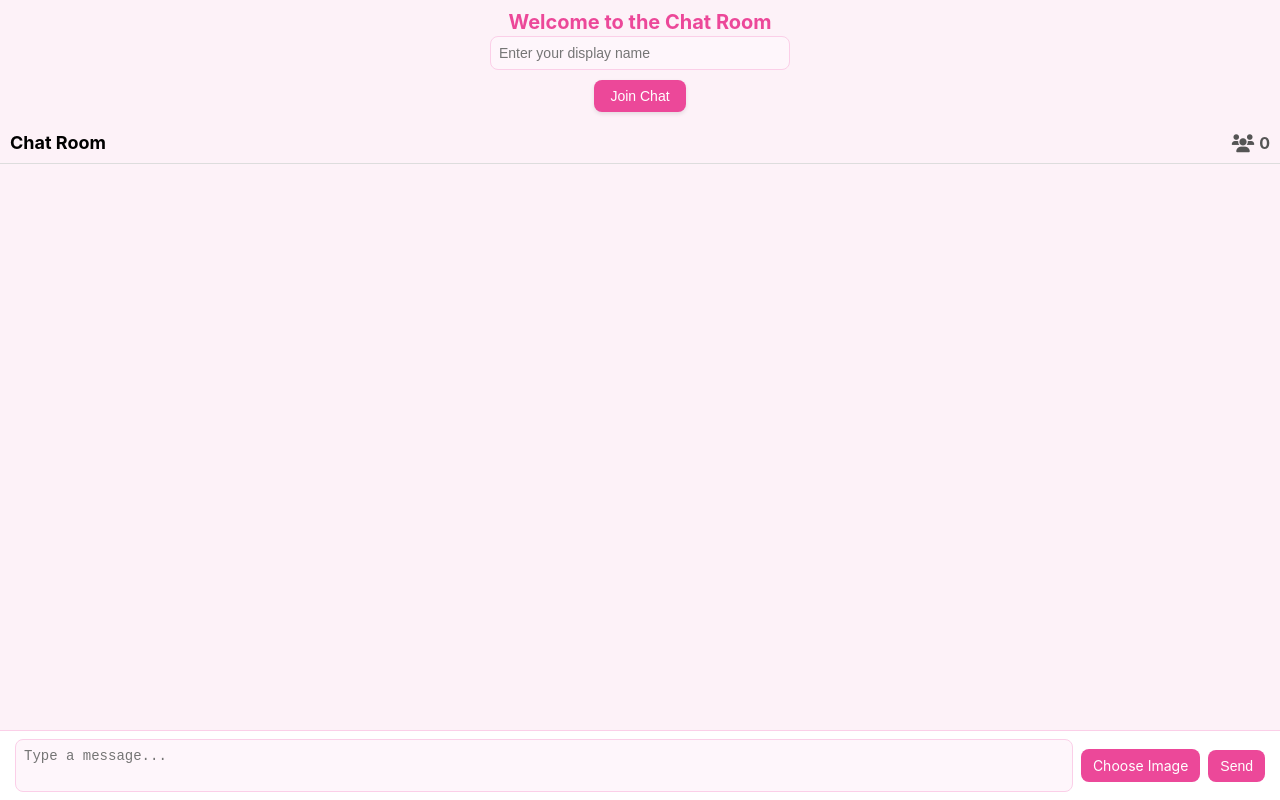
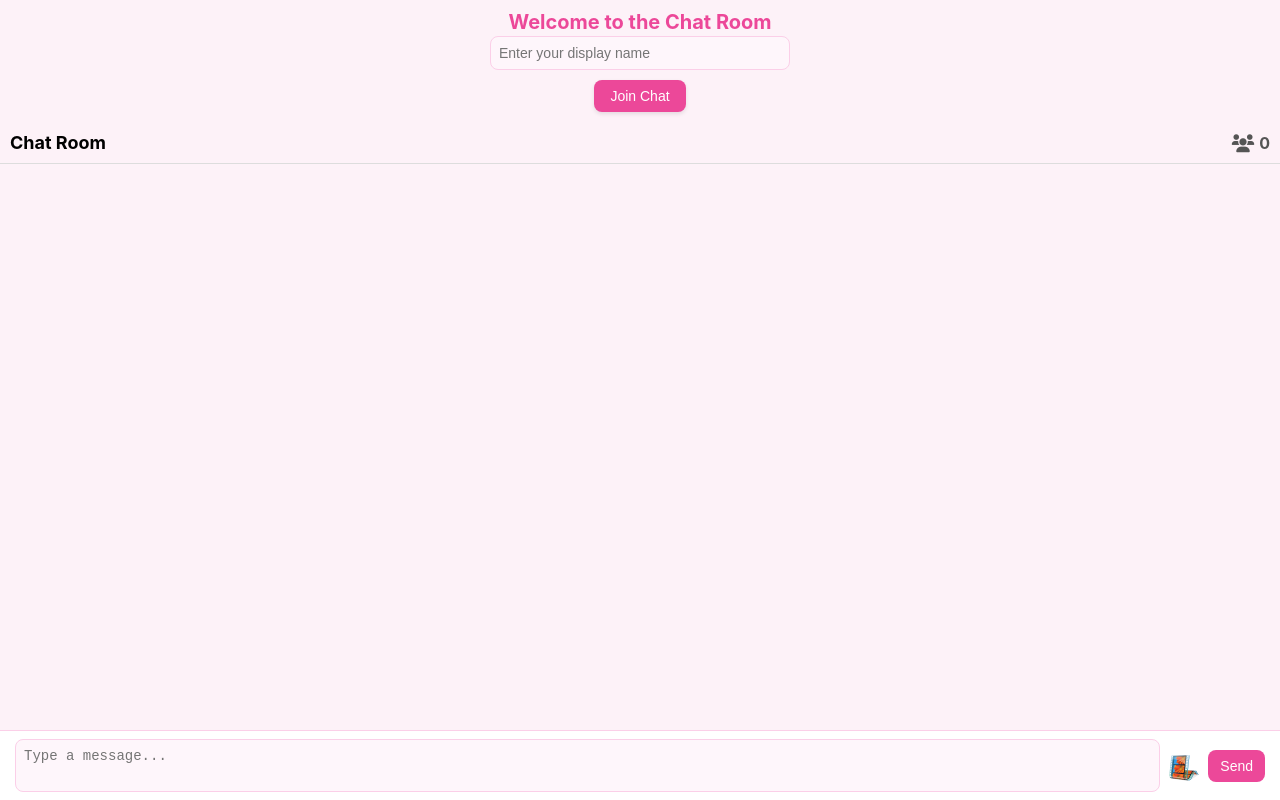
Before and after one commit to dogacgorgulu/dogacgorgulu.github.io, a plain HTML site: page room-chat/index.html in a window 1280 px wide. Drawn offline with nearby package versions, Linux system fonts and the light colour scheme; no server answers.

Commit message:
broadcast img button

```diff
--- a/room-chat/index.html
+++ b/room-chat/index.html
@@ -34,10 +34,16 @@
             <textarea id="chatInput" placeholder="Type a message..."></textarea>
 
             <input type="file" id="imageInput" accept="image/*" style="display: none;" />
-            <label for="imageInput" id="customFileButton">Choose Image</label>
+            <label for="imageInput" id="customFileButton">
+                <img src="../icons/gallery.png" alt="Choose Image" id="imageLogo" />
+            </label>
+
             <div id="imagePreviewContainer">
                 <img id="imagePreview" src="" alt="Preview" style="display: none; max-width: 200px; max-height: 200px; margin-top: 10px;" />
             </div>
+
+
+
 
             <button id="sendButton">Send</button>
         </div>
--- a/room-chat/styles.css
+++ b/room-chat/styles.css
@@ -211,17 +211,21 @@ header h1 {
 
 #customFileButton {
     margin-left: 8px;
-    padding: 8px 12px;
-    font-size: 14px;
-    background: #ec4899; /* Pink background */
-    color: #ffffff; /* White text */
+    padding: 0; /* Remove padding for compactness */
     border: none; /* Remove border */
-    border-radius: 8px; /* Rounded corners */
     cursor: pointer; /* Pointer cursor on hover */
 }
 
-#customFileButton:hover {
-    background: #d02580; /* Slightly darker pink for hover effect */
+#imageLogo {
+    width: 32px; /* Set the size of the logo */
+    height: 32px; /* Adjust the dimensions as needed */
+    object-fit: contain; /* Ensures the image fits well */
+    display: inline-block;
+    vertical-align: middle;
+}
+
+#customFileButton:hover #imageLogo {
+    opacity: 0.8; /* Slight opacity change for hover effect */
 }
 
 #fileNameDisplay {
```
Also changed, not shown: icons/gallery.png (added).
